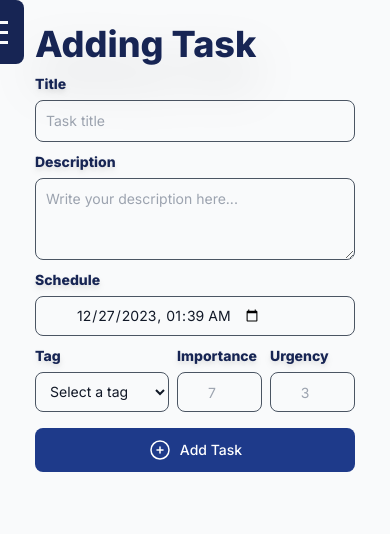
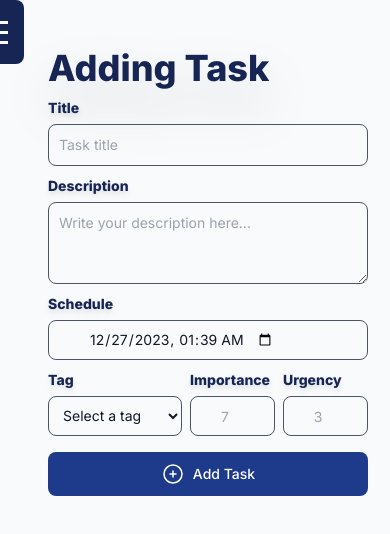
Before and after one commit to lucasKoyama/chronos-frontend, a Next.js app: page /app/tasks/add in a window 390 px wide. Shown: the top 534 px of the page. Built offline with nearby package versions, Linux system fonts and the light colour scheme.

Commit message:
refactor ux: improved padding of the app main content for small devices

```diff
--- a/src/app/app/layout.tsx
+++ b/src/app/app/layout.tsx
@@ -1,5 +1,4 @@
 import SideNav from '@/app/ui/sidebar/sidenav';
-import { AuthProvider } from '../lib/utils/context/AuthContext';
 
 export default function Layout({ children }: { children: React.ReactNode }) {
   return (
@@ -7,7 +6,9 @@ export default function Layout({ children }: { children: React.ReactNode }) {
       <aside className="w-full flex-none md:w-64">
         <SideNav />
       </aside>
-      <section className="flex-grow p-6 md:overflow-y-auto md:p-12 bg-gray-50">{children}</section>
+      <section className="flex-grow p-12 bg-gray-50">
+        {children}
+      </section>
     </div>
   );
 }
```
